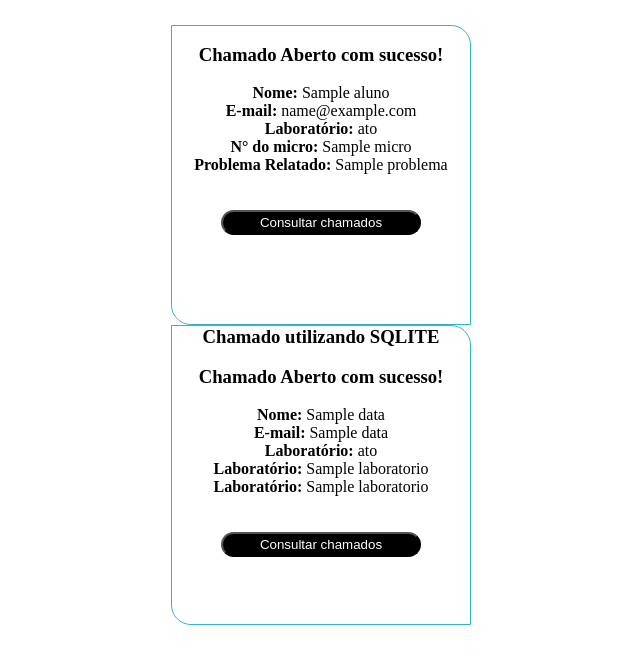
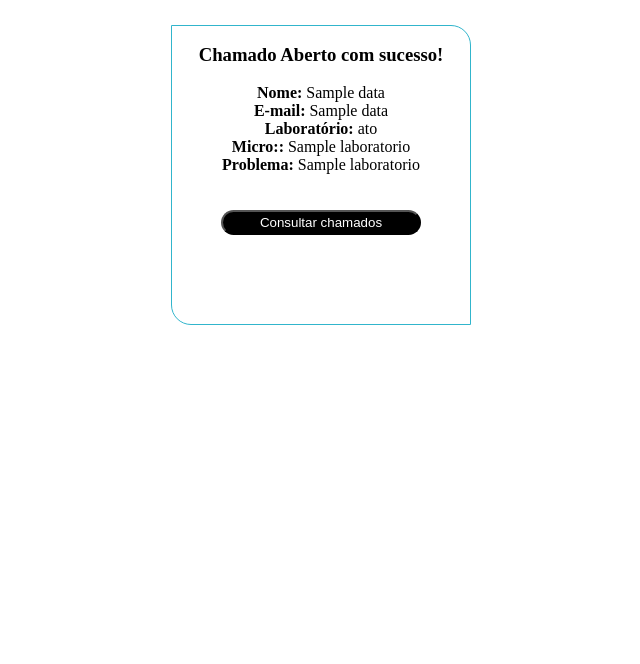
Before and after one commit to GabbsSantana/Fatec, a Flask app: template templates/done.html in a window 1280 px wide. Shown: the part 59-723 px from the top of the page, without its empty margins (319-959 px from the left). Run offline with Flask 2, Linux system fonts and the light colour scheme; the template is opened without the code that fills it: most values are stand-ins (such as "Sample title", 1, 10 or a date in 2020).

Commit message:
Página Done integrada ao BD

```diff
--- a/app.py
+++ b/app.py
@@ -2,6 +2,12 @@ from flask import Flask,render_template,request,flash,redirect,url_for
 import sqlite3
 
 connection = sqlite3.connect('database.db',check_same_thread=False)
+
+class LaboratorioAtual:
+    def __init__(self, laboratorio=''):
+        self.laboratorio = laboratorio
+
+laboratorio_atual = LaboratorioAtual()
 
 with open('schema.sql') as f:
   connection.executescript(f.read())
@@ -11,12 +17,7 @@ def openDB():
   cur = connection.cursor()
   return cur,connection
 
-def lab_atual(lab):
-  if lab != '':
-    laboratorio = lab
-    return laboratorio
-  else:
-    return laboratorio
+
 
 # Inicializando o app FLASK
 app = Flask(__name__)
@@ -39,12 +40,11 @@ def select():
   openDB()
   if request.method == 'POST':
     lab = request.form['laboratorios']
-    lab_atual(lab)
 
     if not lab:
       flash('Escolha um laboratório')
     else:
-      lab_atual(lab)
+      laboratorio_atual.laboratorio = lab
       return redirect(url_for('layout'))
 
   return render_template('select.html')
@@ -68,12 +68,11 @@ def layout():
             (nome,email,))
     conn.commit()
     # Inserindo Atributos na entidade CHAMADOS
-    laboratorio = lab_atual('')
-    cur.execute("INSERT INTO chamados(laboratorio,micro,problema) VALUES (?,?,?)", (laboratorio,micro,problem,))
+    cur.execute("INSERT INTO chamados(laboratorio,micro,problema) VALUES (?,?,?)", (laboratorio_atual.laboratorio,micro,problem,))
     conn.commit()
     return redirect(url_for('done'))
 
-  return render_template('layout.html',laboratorio=laboratorio)
+  return render_template('layout.html',laboratorio=laboratorio_atual.laboratorio)
 
 # Rota para página Done
 # Rota responsável por apresentar ao usuário a conclusão do chamado e os dados sobre
--- a/templates/done.html
+++ b/templates/done.html
@@ -6,28 +6,12 @@
   <br />
   <h3>Chamado Aberto com sucesso!</h3>
   <br />
-  <p><strong>Nome: </strong>{{aluno.nome}}</p>
-  <p><strong>E-mail: </strong>{{aluno.email}}</p>
-  <p><strong>Laboratório: </strong>{{chamado.laboratorio[12:15]}}</p>
-  <p><strong>N° do micro: </strong>{{chamado.micro}}</p>
-  <p><strong>Problema Relatado: </strong>{{chamado.problema}}</p>
-  <br /><br />
-  <a href="{{url_for('all')}}">
-    <button class="btn" href="./all.html">Consultar chamados</button>
-  </a>
-</div>
-
-<div id="done">
-  <h3>Chamado utilizando SQLITE</h3>
-  <br />
-  <h3>Chamado Aberto com sucesso!</h3>
-  <br />
   <p><strong>Nome: </strong>{{data[0]}}</p>
   <p><strong>E-mail: </strong>{{data[1]}}</p>
 
   <p><strong>Laboratório: </strong>{{laboratorio[0][12:15]}}</p>
-  <p><strong>Laboratório: </strong>{{laboratorio[1]}}</p>
-  <p><strong>Laboratório: </strong>{{laboratorio[2]}}</p>
+  <p><strong>Micro:: </strong>{{laboratorio[1]}}</p>
+  <p><strong>Problema: </strong>{{laboratorio[2]}}</p>
 
   <br /><br />
   <a href="{{url_for('all')}}">
--- a/templates/layout.html
+++ b/templates/layout.html
@@ -9,7 +9,6 @@
 
 <div style="text-align: center; margin-bottom:50px">
   <h2 >Laboratório escolhido: {{laboratorio[12:15]}}</h2>
-    <p> {{ laboratorio[12:15]}} </p>
 </div>
 
   <!-- Div responsável por apresentar ao usuário o LAYOUT do laboratório escolhido -->
```
Also changed, not shown: database.db.
